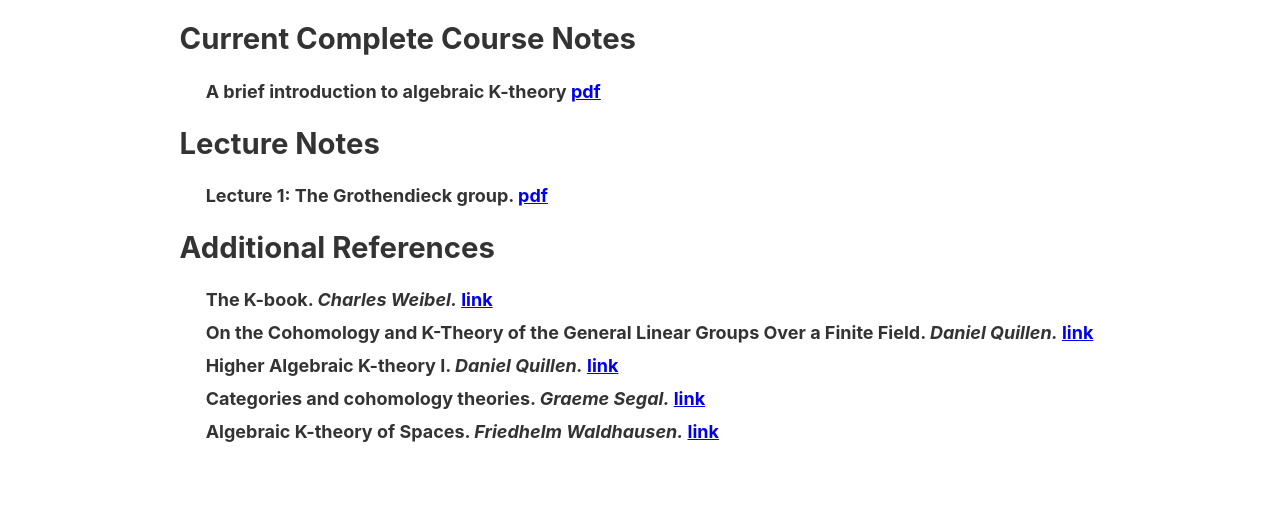
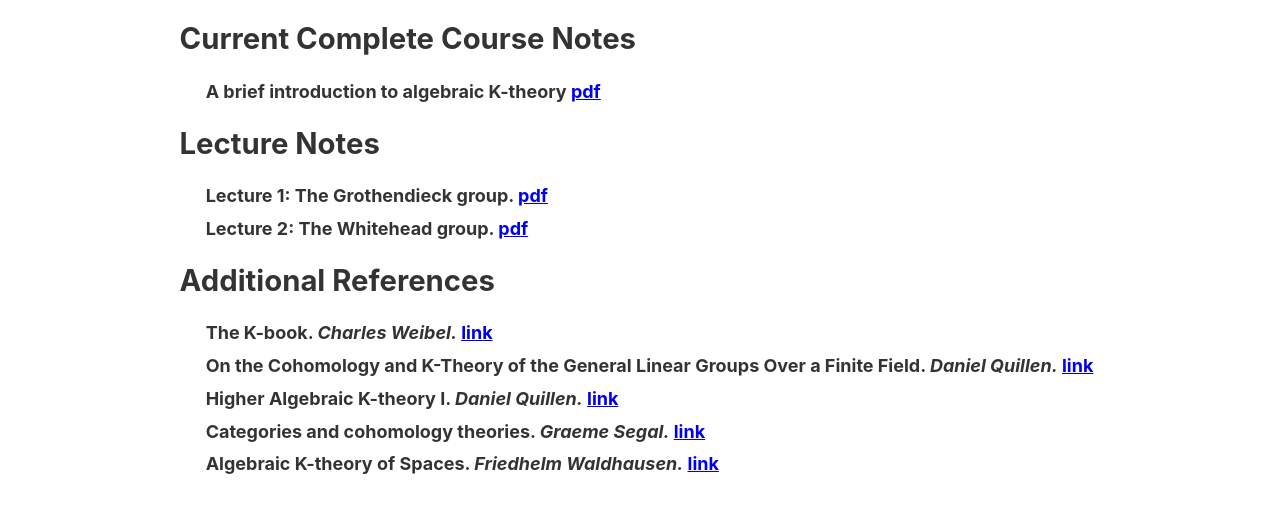
Before and after one commit to gabeangeliniknoll/website2020, a Gatsby site: page /algebraicktheory in a window 1280 px wide. Shown: the part 242-754 px from the top of the page. Built offline with nearby package versions, Linux system fonts and the light colour scheme; Gatsby itself is replaced by a stand-in of ours.

Commit message:
updated notes

```diff
--- /dev/null
+++ b/src/components/aklecturetwo.js
@@ -0,0 +1,10 @@
+import React from "react"
+import Aklecturetwo from "../static/aklecturetwo.pdf" // Tell webpack this JS file uses this pdf
+
+const AlgebraicKtheory = () => (
+  <>
+    <a href={Aklecturetwo}>pdf</a>
+  </>
+)
+
+export default AlgebraicKtheory
--- a/src/content/knotes.yml
+++ b/src/content/knotes.yml
@@ -19,48 +19,12 @@ sections:
             url:
             body:
               - {_uid: KTY6Drn9e1,lecture: "aklectureone",displayText: "pdf"}
-      # - title: "Lecture 2: The +-construction."
-      #   links:
-      #     - url:
-      #     - urltext:
-      #     - body:
-      #       - {_uid: KTY6Drn9e2,paper: "lecture2",displayText: "pdf"}
-      # - title: "Lecture 3: Algebraic K-theory of finite fields."
-      #   links:
-      #     - url:
-      #     - urltext:
-      #     - body:
-      #       - {_uid: KTY6Drn9e3,paper: "lecture3",displayText: "pdf"}
-      # - title: "Lecture 4: Simplicial Methods, Quillen's Theorem A and Theorem B."
-      #   links:
-      #     - url:
-      #     - urltext:
-      #     - body:
-      #       - {_uid: KTY6Drn9e4,paper: "lecture4",displayText: "pdf"}
-      # - title: "Lecture 5: The Q-construction and algebraic K-theory of schemes."
-      #   links:
-      #     - url:
-      #     - urltext:
-      #     - body:
-      #       - {_uid: KTY6Drn9e5,paper: "lecture5",displayText: "pdf"}
-      # - title: "Lecture 6: Additivity, localization, reduction by resolution, and devisage."
-      #   links:
-      #     - url:
-      #     - urltext:
-      #     - body:
-      #       - {_uid: KTY6Drn9e6,paper: "lecture5",displayText: "pdf"}
-      # - title: "Lecture 7: The S.-construction and algebraic K-theory of spaces."
-      #   links:
-      #     - url:
-      #     - urltext:
-      #     - body:
-      #       - {_uid: KTY6Drn9e7,paper: "lecture5",displayText: "pdf"}
-      # - title: "Lecture 8: Additivity, approximation, spherical objects, and localization."
-      #   links:
-      #     - url:
-      #     - urltext:
-      #     - body:
-      #       - {_uid: KTY6Drn9e8,paper: "lecture7",displayText: "pdf"}
+      - title: "Lecture 2: The Whitehead group."
+        links:
+          - display:
+            url:
+            body:
+              - {_uid: KTY6Drn9e2,lecture: "aklecturetwo",displayText: "pdf"}
   - title: Additional References
     lectures:
       - title: "The K-book."
--- a/src/pages/knotes.js
+++ b/src/pages/knotes.js
@@ -5,13 +5,7 @@ import React from "react";
 // Imported pdf files in order of appearance
 import Complete from "../components/complete";
 import Aklectureone from "../components/aklectureone";
-// import Lecture2 from "../static/complete.pdf";
-// import Lecture3 from "../static/complete.pdf";
-// import Lecture4 from "../static/complete.pdf";
-// import Lecture5 from "../static/complete.pdf";
-// import Lecture6 from "../static/complete.pdf";
-// import Lecture7 from "../static/complete.pdf";
-// import Lecture8 from "../static/complete.pdf";
+import Aklecturetwo from "../components/aklecturetwo";
 
 // import CV from "../static/CV.pdf";
 // import Research from "../static/research_Angelini-Knoll.pdf";
@@ -19,13 +13,7 @@ import Aklectureone from "../components/aklectureone";
 const Knotes = {
   complete: Complete,
   aklectureone: Aklectureone,
-  //  lecture2: Lecture2,
-  //  lecture3: Lecture3,
-  //  lecture4: Lecture4,
-  //  lecture5: Lecture5,
-  //  lecture6: Lecture6,
-  //  lecture7: Lecture7,
-  //  lecture8: Lecture8,
+  aklecturetwo: Aklecturetwo,
 };
 
 export default block => {
```
Also changed, not shown: 3 other files.
